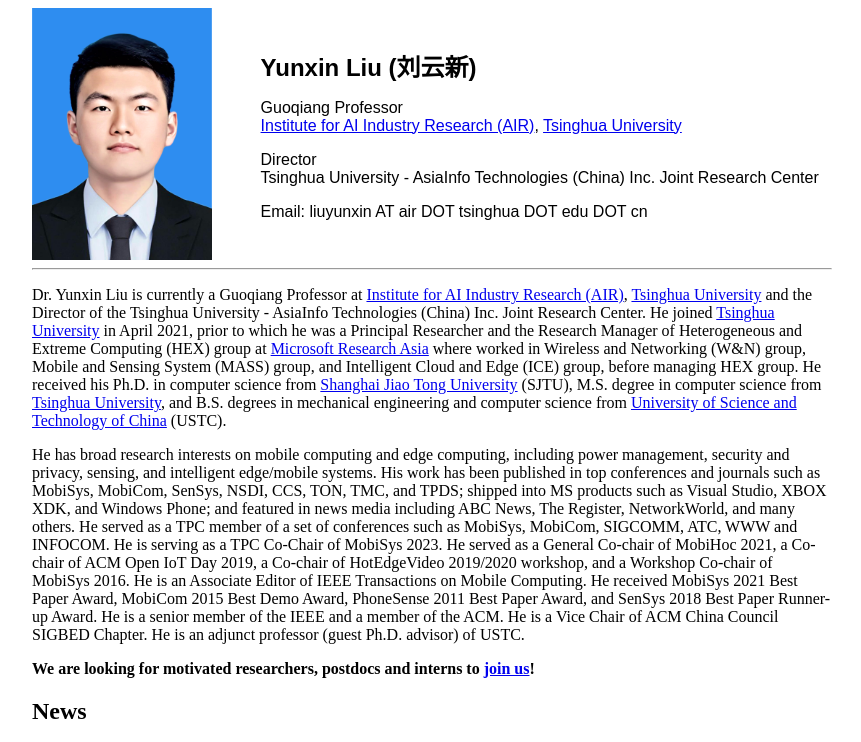
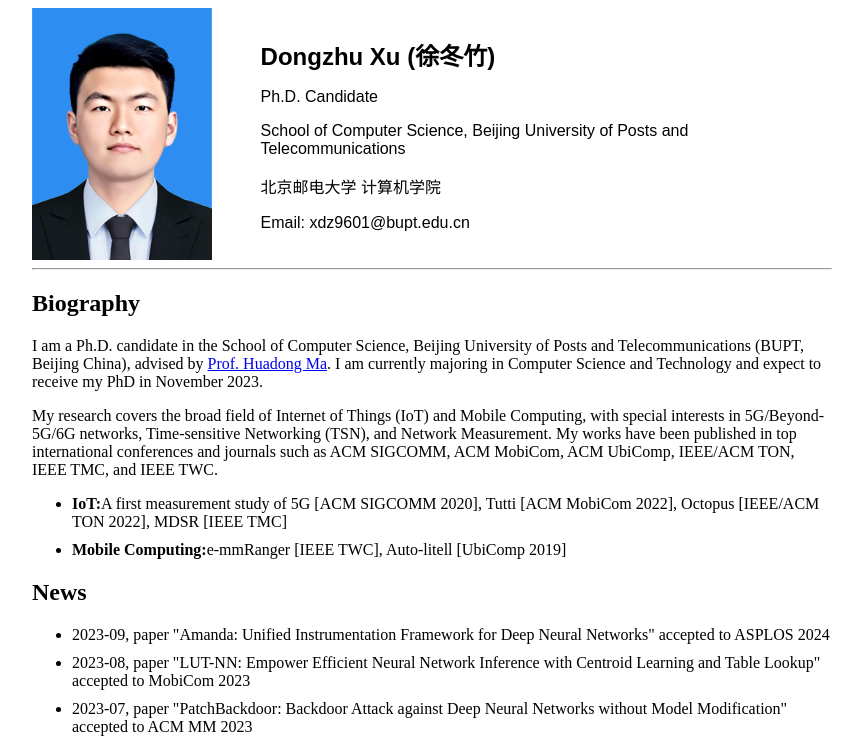
Before and after one commit to DongzhuXu/dzxu, a plain HTML site: page index.html in a window 1280 px wide. Shown: the top 742 px of the page, without its empty margins (208-1069 px from the left). Drawn offline with Linux system fonts and the light colour scheme.

Commit message:
Update index.html

```diff
--- a/index.html
+++ b/index.html
@@ -1,6 +1,6 @@
 <html>
 <head>
-<title>Yunxin Liu</title>
+<title>Dongzhu Xu</title>
 <style>
 	li{margin: 10px 0;}
 </style>
@@ -14,44 +14,39 @@
 			  <img src="photo.png" width = "180">
 		  </td>
 		  <td width=500>
-			  <font face="Arial"> <b><font size="5">Yunxin Liu (刘云新)</font></b>
-				<p>Guoqiang Professor
-				<br/>
-				<a href="https://air.tsinghua.edu.cn/">Institute for AI Industry Research (AIR)</a>,
-				<a href="https://www.tsinghua.edu.cn/">Tsinghua University</a></p>
-				  <p>Director<br/>
-				  Tsinghua University - AsiaInfo Technologies (China) Inc. Joint Research Center</p>
-				<p>Email: liuyunxin AT air DOT tsinghua DOT edu DOT cn</p>
+			  <font face="Arial"> <b><font size="5">Dongzhu Xu (徐冬竹)</font></b>
+				<p>Ph.D. Candidate<br/></p>
+				<p>School of Computer Science, Beijing University of Posts and Telecommunications</p>
+				  <p>北京邮电大学 计算机学院</p>
+				<p>Email: xdz9601@bupt.edu.cn</p>
 		  </td>
 	  </tr>
 	<tr>
 
 	<td colspan=2>
-  	<!--<h2>About</h2> -->
 	<hr>
-	<p>Dr. Yunxin Liu is currently a Guoqiang Professor at <a href="https://air.tsinghua.edu.cn/">Institute for AI Industry Research (AIR)</a>,
-		<a href="https://www.tsinghua.edu.cn/">Tsinghua University</a> and the Director of the Tsinghua University - AsiaInfo Technologies (China) Inc. Joint Research Center.
-        He joined <a href="https://www.tsinghua.edu.cn/">Tsinghua University</a> in April 2021, prior to which he was a Principal Researcher and
-		the Research Manager of Heterogeneous
-        and Extreme Computing (HEX) group at <a href="https://www.microsoft.com/en-us/research/lab/microsoft-research-asia/">Microsoft Research Asia</a>
-		where worked in Wireless and Networking (W&amp;N)
-        group, Mobile and Sensing System (MASS) group, and Intelligent Cloud and Edge (ICE) group, before managing HEX group. He received his Ph.D.
-		in computer science from <a href="https://www.sjtu.edu.cn/">Shanghai Jiao Tong University</a> (SJTU), M.S. degree in computer science from
-			<a href="https://www.tsinghua.edu.cn/">Tsinghua University</a>, and B.S. degrees
-        in mechanical engineering and computer science from <a href="https://www.ustc.edu.cn/">University of Science and Technology of China</a> (USTC).</p>
 
-      <p>He has broad research interests on mobile computing and edge computing, including power management, security and privacy, sensing,
-        and intelligent edge/mobile systems. His work has been published in top conferences and journals such as MobiSys, MobiCom, SenSys, NSDI,
-        CCS, TON, TMC, and TPDS; shipped into MS products such as Visual Studio, XBOX XDK, and Windows Phone; and featured in news media including
-        ABC News, The Register, NetworkWorld, and many others. He served as a TPC member of a set of conferences such as MobiSys, MobiCom, SIGCOMM, ATC, WWW and
-        INFOCOM. He is serving as a TPC Co-Chair of MobiSys 2023. He served as a General Co-chair of MobiHoc 2021, a Co-chair of ACM Open IoT Day 2019, a Co-chair of HotEdgeVideo 2019/2020 workshop,
-	and a Workshop Co-chair of MobiSys 2016. He is an Associate Editor of IEEE Transactions on Mobile Computing. He received MobiSys 2021 Best Paper Award, MobiCom 2015 Best Demo Award,
-	PhoneSense 2011 Best Paper Award, and SenSys 2018 Best Paper Runner-up Award. He is a senior member of the IEEE and a member of the ACM. He is a
-	Vice Chair of ACM China Council SIGBED Chapter. He is an adjunct professor (guest Ph.D. advisor) of USTC.</p>
+	<h2>Biography</h2>
 
-		<p><strong>We are looking for motivated researchers, postdocs and interns to <a href="https://air.tsinghua.edu.cn/en/lby-wtw.jsp?urltype=tree.TreeTempUrl&wbtreeid=1028&order=1">join us</a>! </strong></p>
-		<!--<p><strong>招收青年教师、博士后、研发工程师、实习生, 研究方向：AIoT、移动计算、边缘计算、绿色计算、智能计算系统。 </strong></p>
-		<p><strong>招收2023年秋季入学博士生一名, <a href="PhD-2022.pdf">详情</a>. </strong></p>-->
+      <p>I am a Ph.D. candidate in the School of Computer Science, Beijing University of Posts and Telecommunications (BUPT, Beijing China),
+	      advised by <a href="https://teacher.bupt.edu.cn/mahuadong">Prof. Huadong Ma</a>.
+	      I am currently majoring in Computer Science and Technology and expect to receive my PhD in November 2023.
+	      <!--I received the B.S. degree from Qingdao University in 2018. -->
+      </p>
+
+	<p>My research covers the broad field of Internet of Things (IoT) and Mobile Computing,
+		with special interests in 5G/Beyond-5G/6G networks, Time-sensitive Networking (TSN), and Network Measurement.
+		My works have been published in top international conferences and journals such as ACM SIGCOMM, ACM MobiCom, ACM UbiComp,
+		IEEE/ACM TON, IEEE TMC, and IEEE TWC.
+      </p>
+
+	<ul>
+		<li><b>IoT:</b>A first measurement study of 5G [ACM SIGCOMM 2020], Tutti [ACM MobiCom 2022], Octopus [IEEE/ACM TON 2022],
+		MDSR [IEEE TMC]</li>
+		<li><b>Mobile Computing:</b>e-mmRanger [IEEE TWC],  Auto-litell [UbiComp 2019]</li>
+	</ul>
+
+
 
 <h2>News</h2>
 <ul>
```
